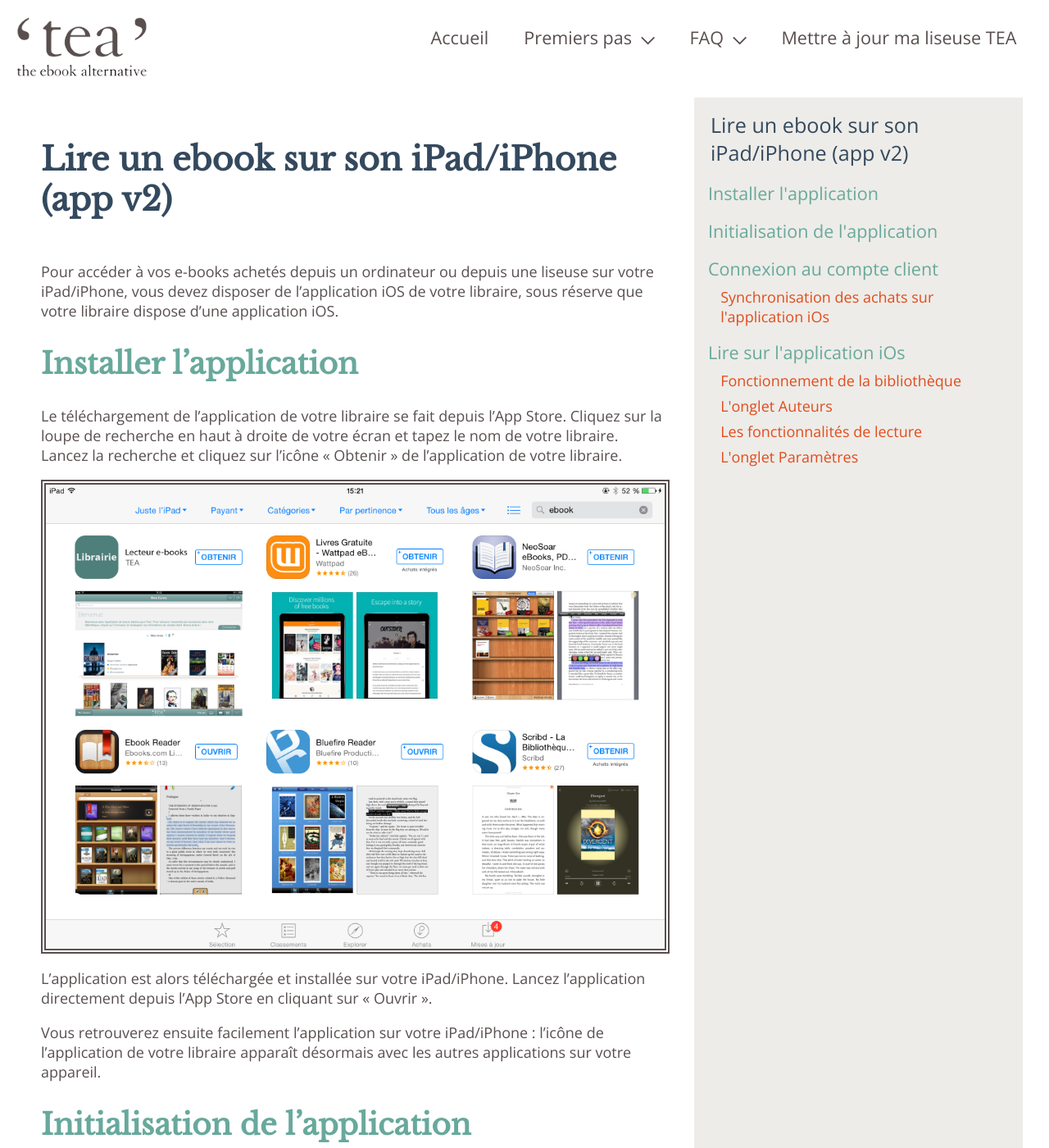
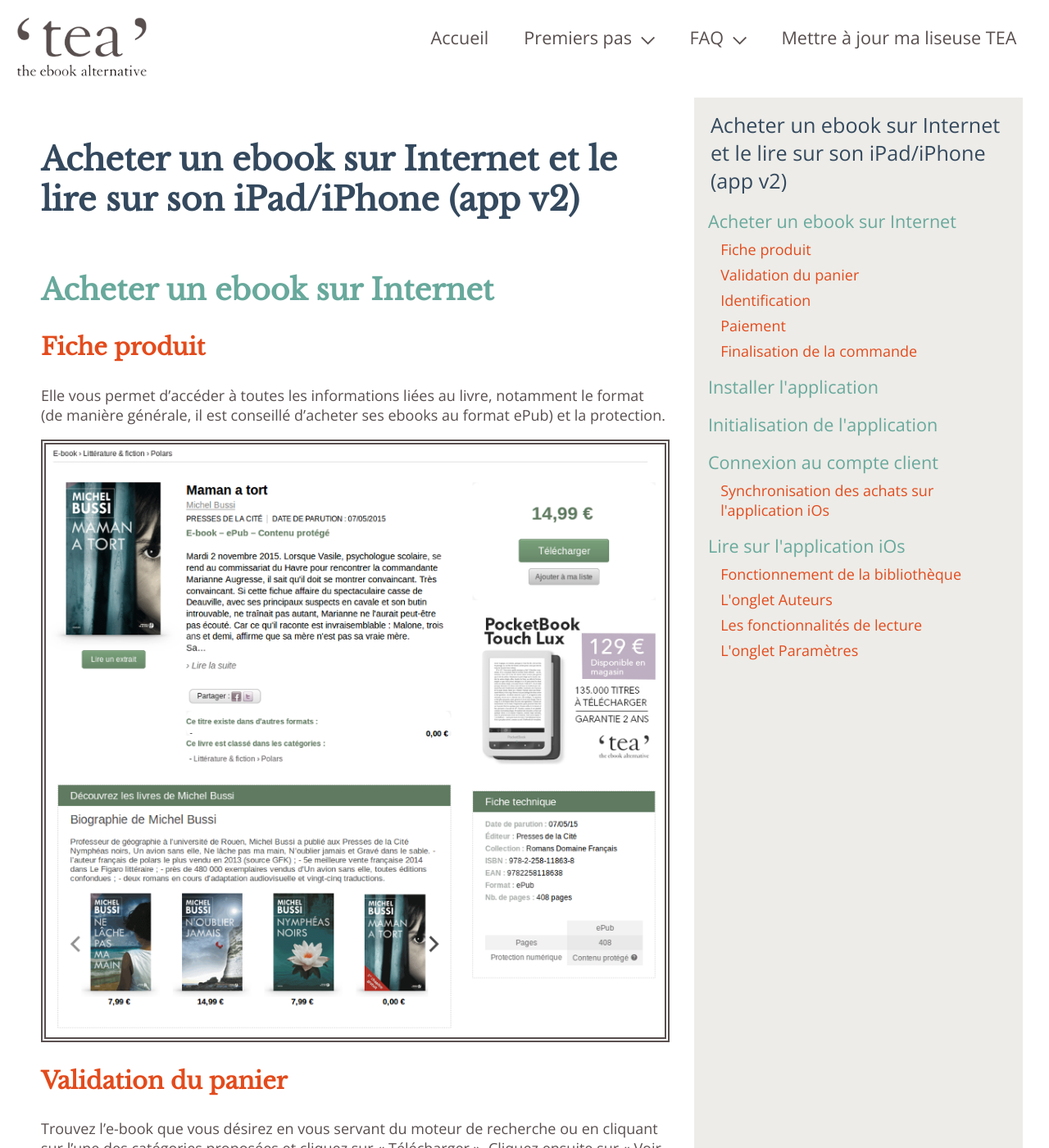
Before and after one commit to TEA-ebook/help-center, a Jekyll site: the page built from _pages/web-iosv2.md, in a window 1280 px wide and 1400 px high. Shown: the whole window at 82% size. Built offline with Jekyll 4.4.1, drawn with Linux system fonts in a browser that asks for light colours; some of the changed text lies outside the part shown.

Commit message:
Add buy on web for iOSv2 page

```diff
--- a/_pages/web-iosv2.md
+++ b/_pages/web-iosv2.md
@@ -1,10 +1,17 @@
 ---
 permalink: "/web-iosv2/"
 layout: page
-title: Lire un ebook sur son iPad/iPhone (app v2)
+title: Acheter un ebook sur Internet et le lire sur son iPad/iPhone (app v2)
 ---
 
-Pour accéder à vos e-books achetés depuis un ordinateur ou depuis une liseuse sur votre iPad/iPhone, vous devez disposer de l'application iOS de votre libraire, sous réserve que votre libraire dispose d'une application iOS.
+{% include anchor.html id="acheter-internet" label="Acheter un ebook sur Internet" %}
+
+## Acheter un ebook sur Internet
+
+{% include acheter-ordinateur.md %}
+
+Pour accéder à vos e-books achetés depuis le web sur votre tablette iPad/iPhone, vous devez disposer de l'application iOS de votre libraire*.
+**Sous réserve que votre libraire dispose d'une application iOS.*
 
 {% include anchor.html id="installer-application" label="Installer l'application" %}
 
```
